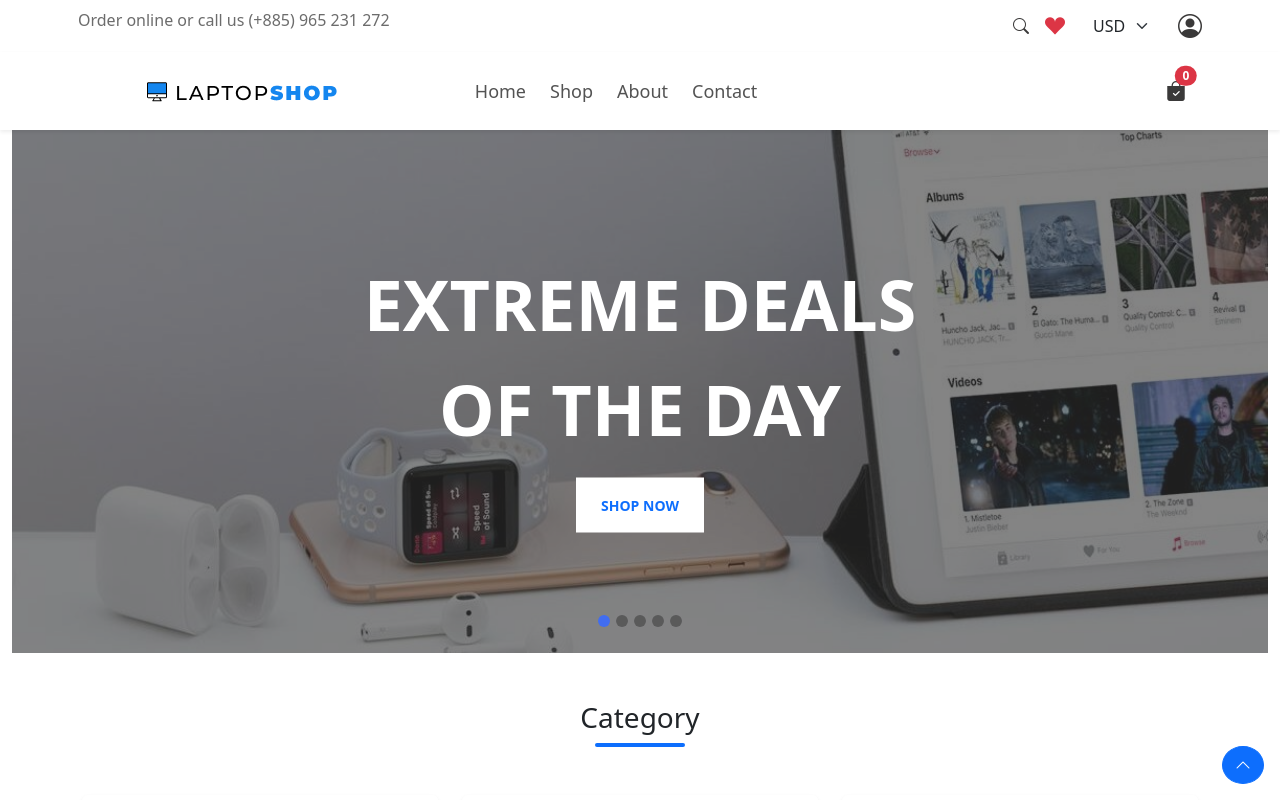
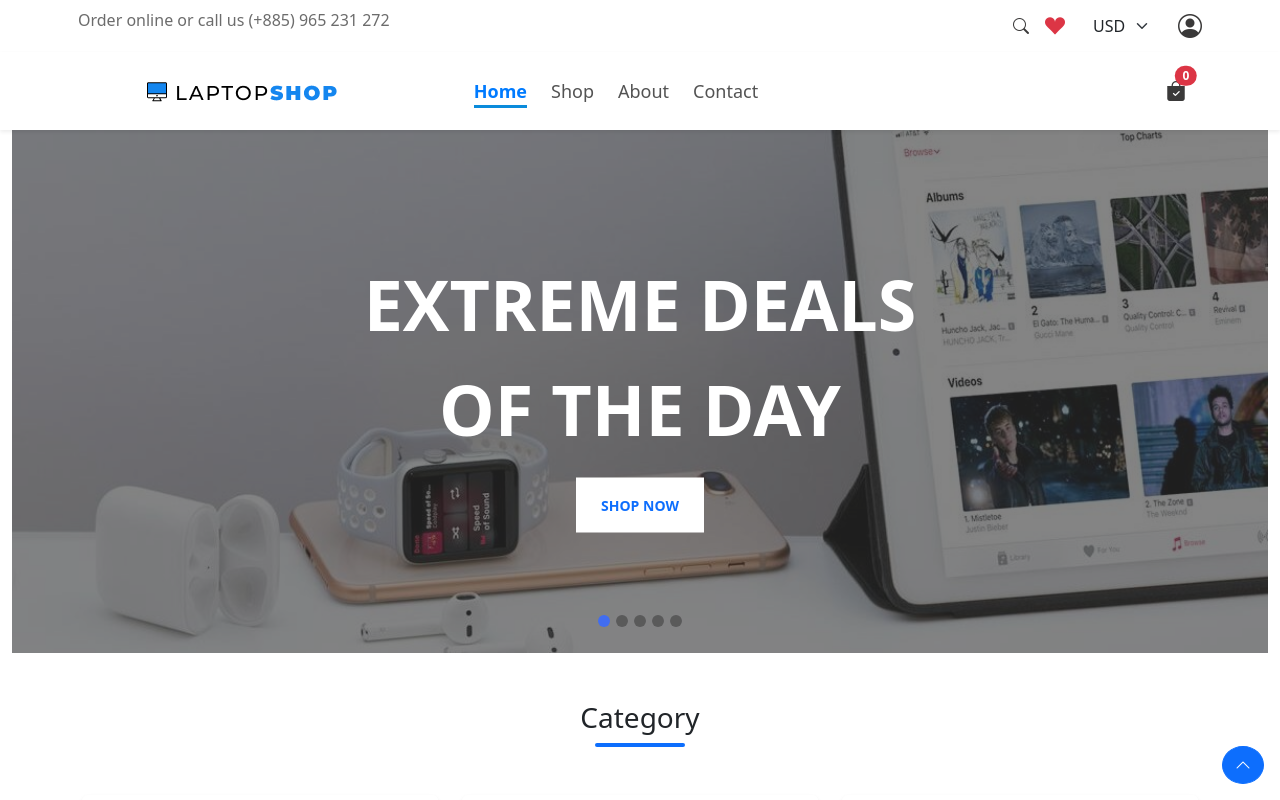
Before and after one commit to Phearom777/PR_Store, a React (Vite) app: page / in a window 1280 px wide. Shown: the top 800 px of the page. Built offline with nearby package versions, Linux system fonts and the light colour scheme.

Commit message:
edit navbar

```diff
--- a/src/assets/css/style.css
+++ b/src/assets/css/style.css
@@ -21,6 +21,36 @@ html {
 .link {
   color: rgb(83, 83, 83);
   font-size: 18px;
+  position: relative;
+  text-decoration: none;
+  overflow: hidden; /* ensure line stays inside */
+}
+
+.link::after {
+  content: '';
+  position: absolute;
+  bottom: -5px;
+  left: 0;
+  width: 100%; /* full width */
+  height: 3px;
+  background-color: #0a8bdb;
+  transform: scaleX(0);        /* invisible */
+  transform-origin: right;      /* start from left */
+  transition: transform 0.3s ease;
+}
+
+.link:hover::after {
+  transform: scaleX(1);        /* grow left → right */
+  transform-origin: left;     /* when hover ends, it closes back to right */
+}
+.link.active {
+  font-weight: bold; /* highlight active */
+  color: #007bff;    /* active color */
+}
+
+.link.active::after {
+  transform: scaleX(1); /* keep underline visible for active link */
+  transform-origin: left;
 }
 .bi-list {
   display: none;
--- a/src/components/Navbar.jsx
+++ b/src/components/Navbar.jsx
@@ -1,5 +1,5 @@
 import React, { useState } from "react";
-import { Link } from "react-router-dom";
+import { Link, NavLink } from "react-router-dom";
 import "../assets/css/style.css";
 import { useCart } from "../pages/CartContext";
 function Navbar() {
@@ -46,12 +46,12 @@ function Navbar() {
               <ul className=" ul gap-4 list-unstyled mb-0 ">
                 {navLinks.map((item, index) => (
                   <li key={index} onClick={() => setOpen(false)}>
-                    <Link
+                    <NavLink
                       className="link text-decoration-none cursor-pointer"
                       to={item.href}
                     >
                       {item.label}
-                    </Link>
+                    </NavLink>
                   </li>
                 ))}
               </ul>
--- a/src/pages/CartContext.jsx
+++ b/src/pages/CartContext.jsx
@@ -32,13 +32,16 @@ export const CartProvider = ({ children }) => {
   };
 
   const addToCart = (item) => {
+    // console.log(item);
     setCartItems((prev) => {
       const existItem = prev.find((i) => i.id === item.id);
       if (existItem) {
+         toast.success("Product Add to cart successfully");
         return prev.map((i) =>
           i.id === item.id ? { ...i, qty: i.qty + 1 } : i
         );
       } else {
+         toast.success("Product Add to cart successfully");
         return [...prev, { ...item, qty: 1 }];
       }
     });
@@ -67,14 +70,16 @@ export const CartProvider = ({ children }) => {
   // ❌ Remove item
   // setCartItems((prev) => prev.filter((item) => item.id !== id));
   const removeFromCart = (id) => {
+    // console.log(id);
+
     setCartItems((prev) => {
       const deleted = prev.filter((item) => item.id !== id);
-      if (deleted) {
-        toast.success("🛒 Product remove success!");
-      }
+      // if (deleted) {
+      //   toast.success("🛒 Product remove success!");
+      // }
       return deleted;
     });
-    //
+
   };
 
   return (
--- a/src/pages/Home.jsx
+++ b/src/pages/Home.jsx
@@ -44,7 +44,7 @@ function Home() {
   const { addToCart, favorites, toggleFavorite } = useCart();
 
   const handleAdd = (product) => {
-    toast.success("🛒 Product added to cart!");
+    // toast.success("🛒 Product added to cart!");
     addToCart(product);
   };
 
@@ -217,7 +217,7 @@ function Home() {
                 <div className="cart row d-flex align-items-center text-hover-primary">
                   <div className="col-7">
                     <button
-                      onClick={() => handleAdd(product)}
+                      onClick={() => addToCart(product)}
                       className="btn align-middle border-0 btn-sm p-0"
                     >
                       <i className="bi bi-bag-plus-fill fs-5"></i>
--- a/src/pages/ProductDetail.jsx
+++ b/src/pages/ProductDetail.jsx
@@ -11,10 +11,7 @@ function ProductDetail() {
   const price = parseFloat(product.salePrice);
   const { addToCart, toggleFavorite } = useCart();
 
-  const handleAdd = (product) => {
-    toast.success("🛒 Product added to cart!");
-    addToCart(product);
-  };
+
 
   const randomProducts = [...products]
     .sort(() => 0.5 - Math.random())
@@ -117,7 +114,7 @@ function ProductDetail() {
                     <div className="add-to-cart-section d-flex gap-3 mt-4">
                       <button
                         className="btn btn-info btn-sm w-auto text-white "
-                        onClick={() => handleAdd(product)}
+                        onClick={() => addToCart(product)}
                       >
                         <i className="bi bi-bag-plus-fill fs-5 ">
                           {" "}
@@ -179,7 +176,7 @@ function ProductDetail() {
                     <div className="cart row  d-flex align-items-center text-hover-primary">
                       <div className="col-7 col-md-7 col-lg-7">
                         <button
-                          onClick={() => handleAdd(product)}
+                          onClick={() => addToCart(product)}
                           className="btn align-middle border-0 btn-sm  p-0"
                         >
                           <i className="bi bi-bag-plus-fill fs-5"></i>
--- /dev/null
+++ b/src/pages/ScrollToTop.jsx
@@ -0,0 +1,17 @@
+import { useEffect } from "react";
+import { useLocation } from "react-router-dom";
+
+// 👉 Component សម្រាប់ scroll ទៅកំពូលរាល់ពេលផ្លាស់ប្តូរ page
+export default function ScrollToTop() {
+  // useLocation() => បាន path បច្ចុប្បន្ន (pathname)
+  const { pathname } = useLocation();
+
+  useEffect(() => {
+    // រាល់ពេល pathname ផ្លាស់ប្តូរ (ចុច link / route ថ្មី)
+    // ទំព័រនឹង scroll ទៅកំពូល (0,0)
+    window.scrollTo(0, 0);
+  }, [pathname]); // dependency = pathname
+
+  // Component មិនមាន UI អី → return null
+  return null;
+}
--- a/src/routes/RoutePage.jsx
+++ b/src/routes/RoutePage.jsx
@@ -11,11 +11,13 @@ import Shop from '../pages/Shop'
 import Contact from '../pages/Contact'
 import About from '../pages/About'
 import ImageGallery from '../pages/ImageGallery'
+import ScrollToTop from '../pages/ScrollToTop'
 
 
 const RoutePage = () => {
   return (
     <div>
+      <ScrollToTop />
         <Routes>
             <Route path='/login' element={<Login />} />
             <Route path='/register' element={<Register />} />
```
